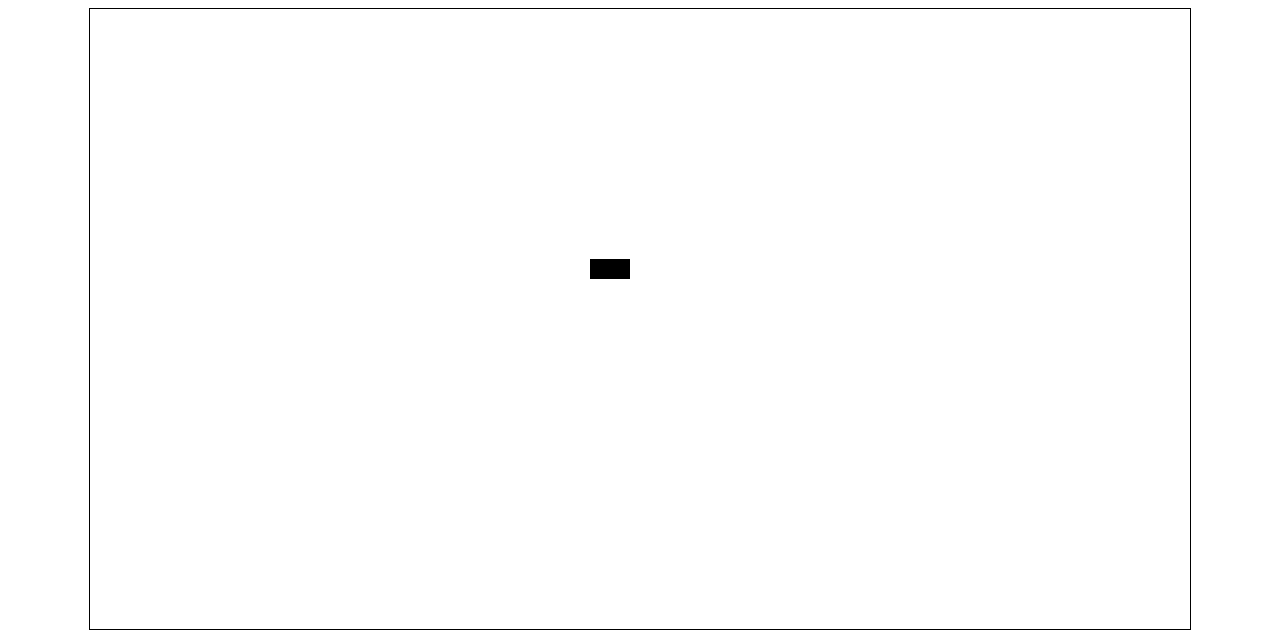
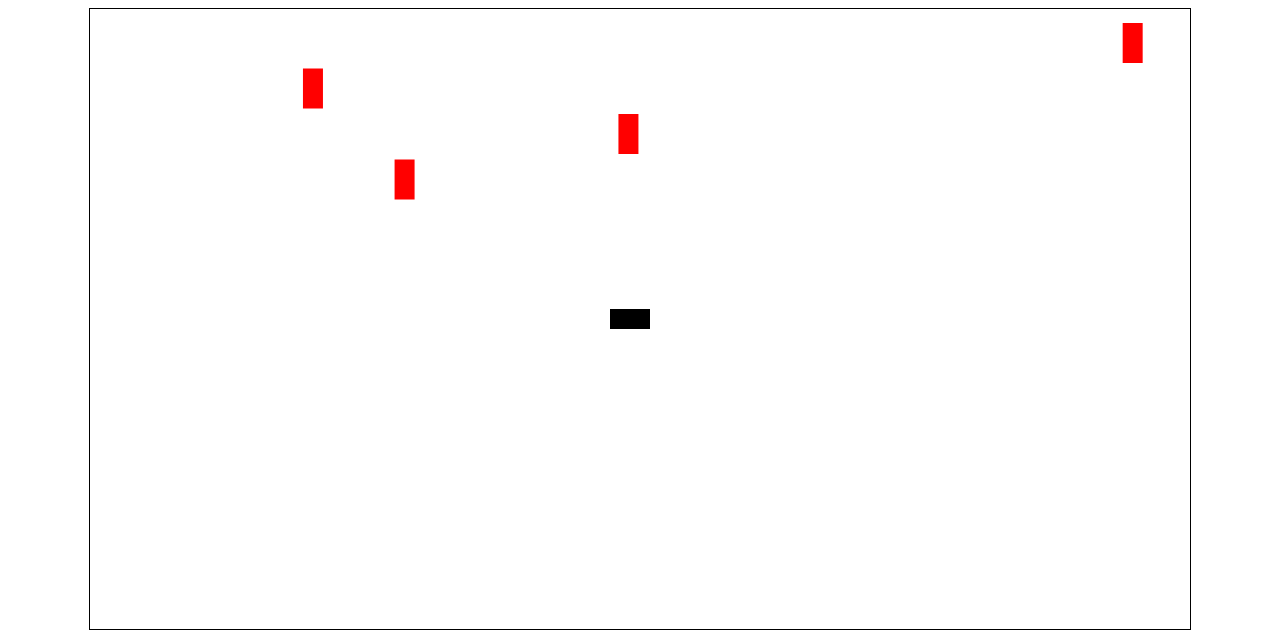
Before and after one commit to FrancisCalizo/dodge-game-clone, a plain HTML site: page index.html in a window 1280 px wide. Drawn offline with Linux system fonts and the light colour scheme.

Commit message:
add player movement with cars coming onyl from top of canvas. No collision implemented yet.

```diff
--- a/src/script.js
+++ b/src/script.js
@@ -1,42 +1,57 @@
 var canvas = document.getElementById('canvas');
 		ctx = canvas.getContext('2d');
 
+// Player Object
 var player = {
-  x: 500,
-  y: 250,
-  vx: 0,
-  vy: 0,
-  ax: 0,
-  ay: 0,
-  rotation: 0,
-  friction: .985,
+  x: 520,          // Player x-position
+  y: 300,          // Player y-position
+  vx: 0,           // Player x-velocity
+  vy: 0,           // Player y-velocity
+  ax: 0,           // Player x-acceleration
+  ay: 0,           // Player y-acceleration
+  rotation: 0,     // Player rotation
+  friction: .985,  // Friction applied to x/y velocities
 
+  // Draw player on canvas
 	drawPlayer: function(){
 		ctx.save();
 		ctx.translate(this.x, this.y);
-		ctx.rotate(this.rotation);
+    ctx.rotate(this.rotation);
+    ctx.fillStyle = "black";
 		ctx.fillRect(0, 0, 40, 20);
 		ctx.restore();
   },
 
+  // Update player position on frame
   updatePosition: function(){
-    //apply acceleration to velocity
+    // Apply acceleration to velocity
     this.vx += this.ax;
     this.vy += this.ay;
     this.updateFriction();
-    //Apply velocity to position
+    // Apply velocity to position
     this.x += this.vx;
     this.y += this.vy;
+    this.boundaries();
     },
 
   updateFriction: function(){
-    //Apply friction to velocity to
+    // Apply friction to velocity to slow car down
     this.vx *= this.friction;
     this.vy *= this.friction;
+  },
+
+  // Boundary check (faulty)
+  boundaries: function(){
+    switch(true){
+      case this.x < 20: this.x = 20; break;
+      case this.x > 1080: this.x = 1080; break;
+      case this.y < 10: this.y = 10; break;
+      case this.y > 600: this.y = 600; break;
+    }
   }
 };
 
-//user interactivity
+// User keypress
 var keys = [];
 document.addEventListener('keydown', function(e){
 	keys[e.which] = true;
@@ -45,24 +60,56 @@ document.addEventListener('keyup', function(e){
 	keys[e.which] = false;
 });
 
+var drivers = {
+  spawnLineY: 0,
+  spawnRate: 1500,
+  spawnRateOfDescent: 0.50,
+  lastSpawn: -1,
+  driversArr: [],
+
+  spawnDriver: function(){
+    var driver = {
+      // Set x to start on random x position within canvas width
+      x: Math.random() * (canvas.width - 30),
+      // Set y to start on the line where objects are spawned
+      y: drivers.spawnLineY
+    }
+    this.driversArr.push(driver);
+  }
+}
+
 function updateCanvas(){
 	requestAnimationFrame(updateCanvas);
 	ctx.clearRect(0, 0, 1100, 620);
 
-	//Player turning (Rotation)
-	if(keys[37]) player.rotation -= 0.04;
-	if(keys[39]) player.rotation += 0.04;
+  switch(true){
+    //Player turning (Rotation)
+    case keys[37]: player.rotation -= 0.04; break;
+    case keys[39]: player.rotation += 0.04; break;
+  };
 
-	//Accelerate Forward
-	if(keys[38]){
-		player.ax = Math.cos(player.rotation) * 0.07;
-		player.ay = Math.sin(player.rotation) * 0.07;
-	} else{
+  switch(true){
+    //Accelerate Forward
+    case keys[38]: player.ax = Math.cos(player.rotation) * 0.07,
+                   player.ay = Math.sin(player.rotation) * 0.07; break;
     //player acceleration should be zero if no keys are pressed
-		player.ax = player.ay = 0;
-	}
+    default: player.ax = player.ay = 0;
+  }
 
-	//friction is applied inside the updatePosition function
+  var time = Date.now();
+  // see if its time to spawn a new object
+  if (time > (drivers.lastSpawn + drivers.spawnRate)) {
+      drivers.lastSpawn = time;
+      drivers.spawnDriver();
+  }
+
+  for (var i = 0; i < drivers.driversArr.length; i++) {
+    var object = drivers.driversArr[i];
+    object.y += drivers.spawnRateOfDescent;
+    ctx.fillStyle = "red";
+    ctx.fillRect(object.x, object.y, 20, 40);
+    }
+
 	player.updatePosition();
 	player.drawPlayer();
 };
```
Also changed, not shown: index.html (+2 -0 lines).
